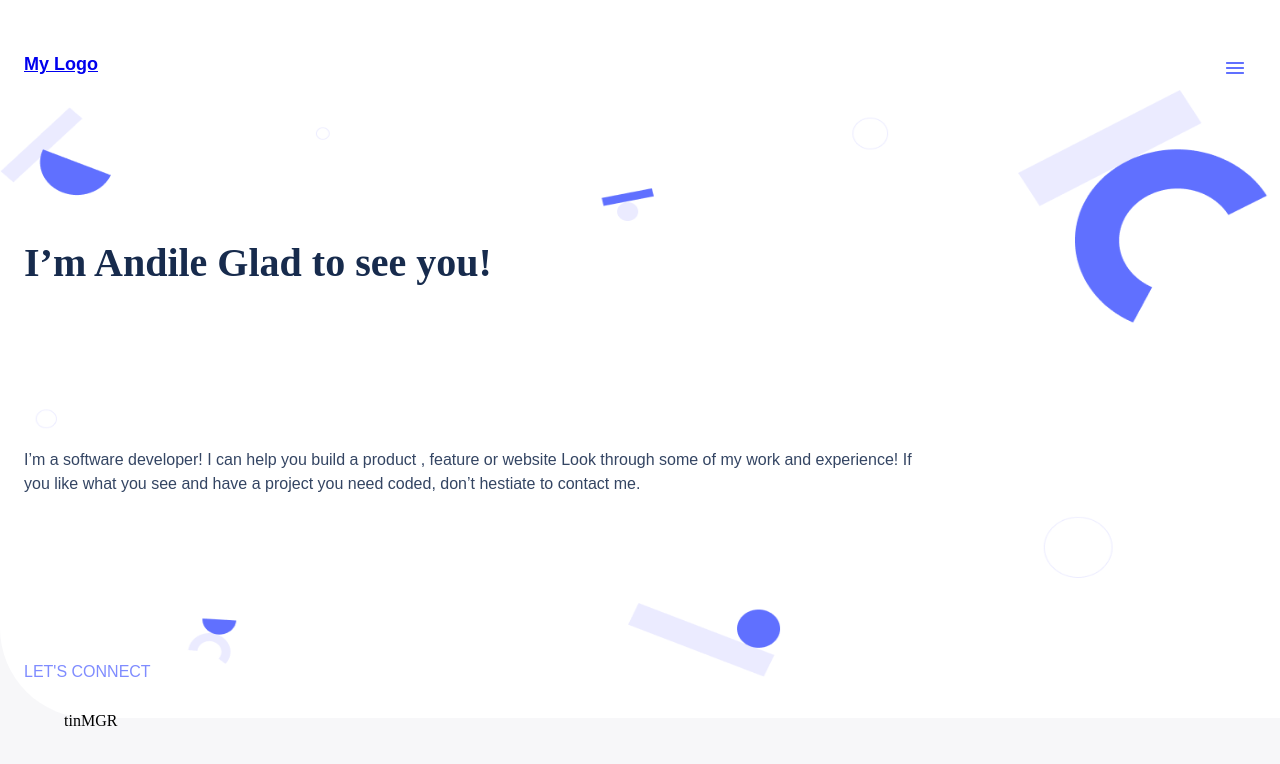
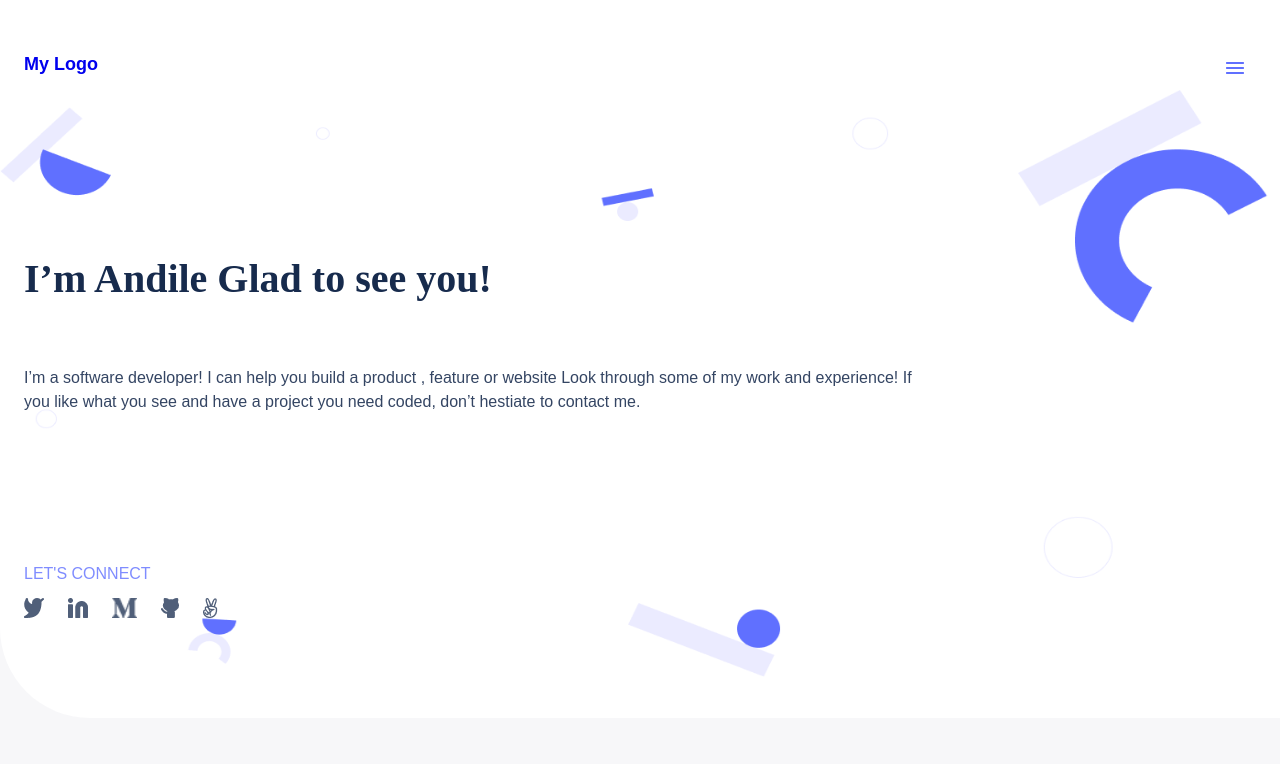
Before and after one commit to andilemashala/MIcroverse-portfolio-project, a website: page index.html in a window 1280 px wide. Drawn offline with Linux system fonts and the light colour scheme.

Commit message:
Updated index.html

```diff
--- a/index.html
+++ b/index.html
@@ -11,7 +11,6 @@
     <div class="mobile-main">
         <div class="mobile-header">
 
-
             <header class="app-bar">
                 <div class="logo">
                    <a href="#">My Logo</a>
@@ -20,15 +19,6 @@
                     <img src="/Union1.png" alt="hamburger">
                  </nav>
             </header>
-
-            <!-- <div class="app-bar">
-                <div class="logo">
-                    My Logo
-                </div>
-                <div class="menu">
-                    <img src="/Union1.png" alt="">
-                </div>
-            </div> -->
 
             <section class="header-main-content">
                 <h1 class="introduction-primary-text">
@@ -51,16 +41,13 @@
                     Let's connect
                 </div>
 
-                <div class="main-content-contacts">
-                    <!-- <img src="/social media icons.jpg" alt=""> -->
-                    <ul>
-                        <li>t</li>
-                        <li>in</li>
-                        <li>M</li>
-                        <li>G</li>
-                        <li>R</li>
-                    </ul>
-                </div>
+                <ul class="main-content-contacts">
+                        <li><a href="wwww.twitter.com/@AndileMashala"><img src="/twitter-icon.png" alt=""></a></li>
+                        <li><a href="wwww.linkedin.com/Andile Mashala"><img src="/Linkedin icon.png" alt=""></a></li>
+                        <li><a href="#"><img src="/M-icon.png" alt=""></a></li>
+                        <li><a href="www.github.com/andilemashala"><img src="/github-icon.png" alt=""></a></li>
+                        <li><a href=""><img src="/S-icon.png" alt=""></a></li>
+                </ul>
             </section>
         </div>
     </div>
--- a/style.css
+++ b/style.css
@@ -50,6 +50,10 @@ button:hover {
   color: #6070ff;
 }
 
+.logo a{
+  text-decoration: none;
+}
+
 .menu {
   margin-top: 10px;
 }
@@ -71,9 +75,12 @@ button:hover {
   font-weight: 700;
   line-height: 52px;
   color: #172b4d;
+  display: flex;
   padding-top: 114px;
+  align-items: center;
   padding-left: 24px;
   padding-right: 24px;
+  margin: 0px;
 }
 
 .introduction-supporting-text {
@@ -88,6 +95,8 @@ button:hover {
   padding-left: 24px;
   padding-right: 24px;
   padding-top: 12px;
+  margin: 0px;
+
 }
 
 .main-content-contacts-text {
@@ -111,12 +120,18 @@ button:hover {
   height: 20px;
   padding-left: 24px;
   padding-right: 24px;
-  /* padding-bottom: 60px; */
+  padding-bottom: 60px;
+  list-style-type: none;
+  display: flex;
+  flex-direction: row;
+  gap: 24px;
+  margin: 0px;
+  padding-bottom: 60px;
 }
 
-.main-content-contacts ul{
-  list-style-type: none;
-  display: flex;
+
+.main-content-contacts img{
+  height: 20px;
 }
 
 /* minimum desktop width */
```
